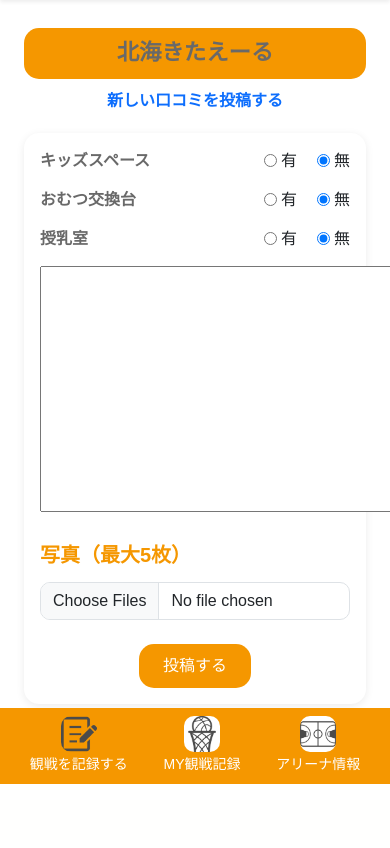
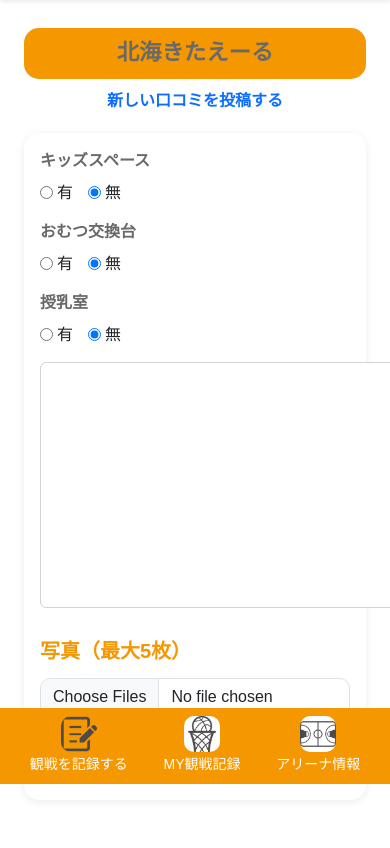
Before and after one commit to kashiwa-mo-chi/basketlogRepository, a Django app: page /spots/1/facility/new/ in a window 390 px wide; the page is wider, and only the part inside the window is pictured. Shown: the part 60-908 px from the top of that part. Before the commit the page ends 844 px from the top of that part, so only its background shows below. Run offline with Django 5.2, Linux system fonts and the light colour scheme; the visitor is signed in with stand-in values (Sample User, id 1); data that the repository does not hold is empty.

Commit message:
ER図変更・テキストエリア小さく

```diff
--- a/01_BasketLog/BasketLog/static/css/style.css
+++ b/01_BasketLog/BasketLog/static/css/style.css
@@ -1011,7 +1011,9 @@ img {
 }
 
 .form-card textarea {
-    min-height: 140px;
+    min-height: 120px;
+    border: 1px solid #ced4da;
+    border-radius: 6px;
 }
 
 .form-card .btn-warning {
@@ -1345,3 +1347,25 @@ img {
     align-items: center;
     justify-content: center;
 }
+
+/* スマホ表示用 */
+@media (max-width: 430px) {
+
+    .facility-row {
+        flex-wrap: wrap;
+        gap: 8px;
+    }
+
+    .facility-label {
+        width: 100%;
+    }
+
+    .radio-inline {
+        gap: 15px;
+    }
+
+    .category-radio {
+        gap: 12px 20px;
+    }
+
+}
```
Also changed, not shown: 1 other file.
